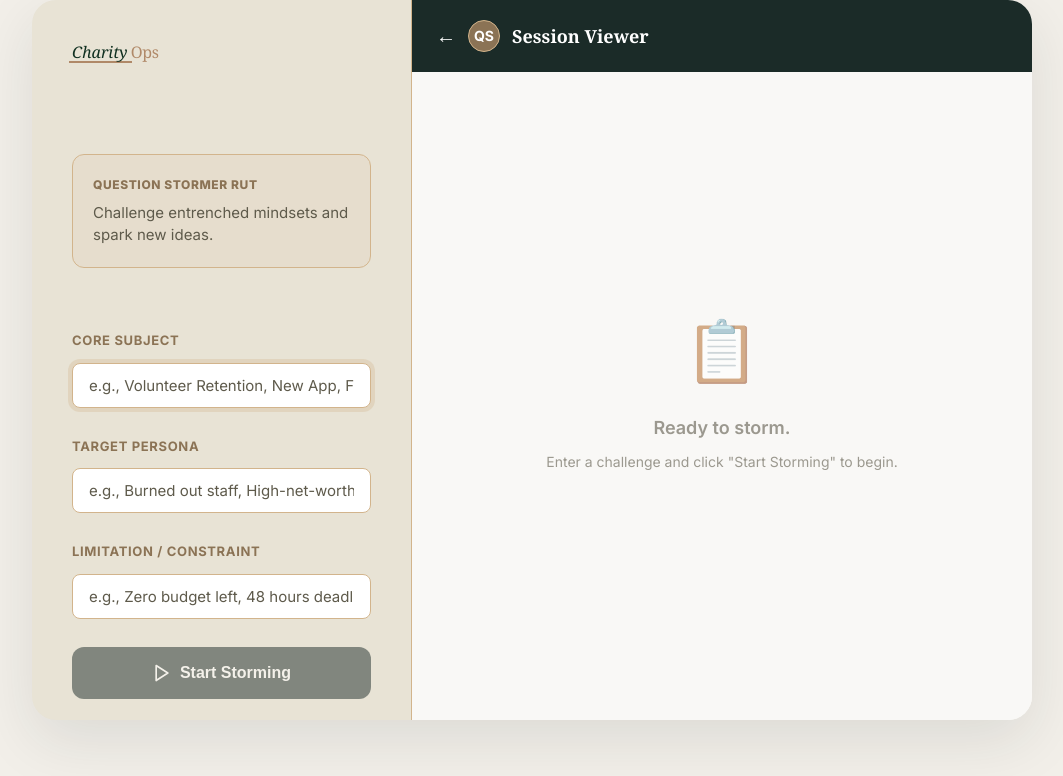
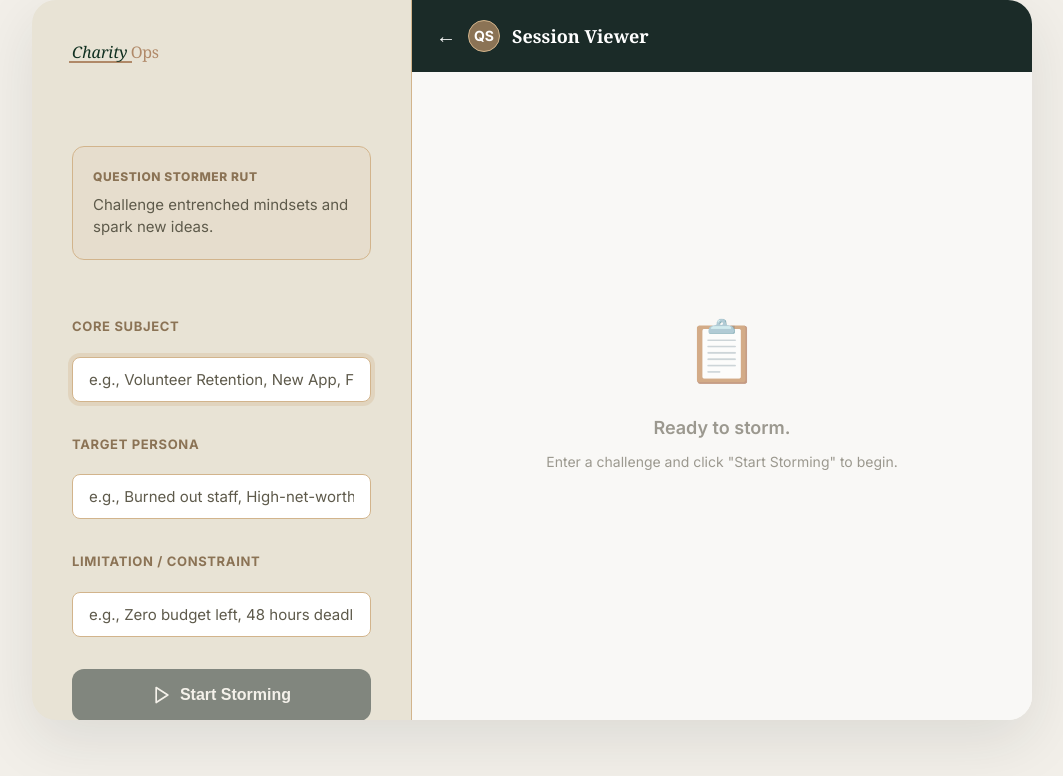
Before and after one commit to uantchern/question-storming, a React (Vite) app: page / in a window 1280 px wide. Shown: the top 776 px of the page, without its empty margins (108-1171 px from the left). Built offline with nearby package versions, Linux system fonts and the light colour scheme.

Commit message:
Tighten vertical alignment gaps in setup interface

```diff
--- a/src/App.jsx
+++ b/src/App.jsx
@@ -115,15 +115,12 @@ function App() {
     return (
         <div className={`app-container ${session.isParadoxMode ? 'paradox-theme' : ''}`}>
             <div className={`setup-pane ${session.phase !== 'SETUP' ? 'started' : ''}`} id="debugDrawer">
-                <div className="font-serif text-3xl leading-none cursor-default select-none group" style={{ fontFamily: 'Georgia, serif', marginBottom: '1.5rem' }}>
+                <div className="font-serif text-3xl leading-none cursor-default select-none group" style={{ fontFamily: 'Georgia, serif', marginBottom: '1rem' }}>
                     <span className="relative inline-block" style={{ position: 'relative', display: 'inline-block' }}>
                         <span className="italic relative z-10" style={{ color: '#103020', fontWeight: 500, paddingRight: '0.25rem', position: 'relative', zIndex: 10, fontStyle: 'italic' }}>Charity</span>
                         <span style={{ position: 'absolute', left: '-0.2em', right: 0, bottom: '12%', height: '2px', background: '#B08968', zIndex: 0, transformOrigin: 'left', transition: 'transform 0.7s ease-out' }}></span>
                     </span><span className="relative z-10 tracking-tight" style={{ color: '#B08968', position: 'relative', zIndex: 10, fontWeight: 400, letterSpacing: '-0.025em', marginLeft: '-0.05em' }}>Ops</span>
                 </div>
-
-
-
                 <SessionSetup onStart={handleStartStorm} initialScenario={session.scenario} isStarted={session.phase !== 'SETUP'} />
                 {isStarting && <div style={{ marginTop: '16px', color: '#B08968', fontSize: '14px', fontWeight: 'bold', textAlign: 'center' }}>Connecting to AI Model...</div>}
             </div>
--- a/src/components/SessionSetup.jsx
+++ b/src/components/SessionSetup.jsx
@@ -54,7 +54,7 @@ function SessionSetup({ onStart, initialScenario, isStarted }) {
 
     return (
         <div className="setup-container fade-in" style={{ display: 'flex', flexDirection: 'column', height: '100%' }}>
-            <div style={{ padding: '20px', backgroundColor: 'rgba(210, 180, 140, 0.1)', border: '1px solid #D2B48C', borderRadius: '12px', marginBottom: '30px' }}>
+            <div style={{ padding: '20px', backgroundColor: 'rgba(210, 180, 140, 0.1)', border: '1px solid #D2B48C', borderRadius: '12px', marginBottom: '24px' }}>
                 <div style={{ fontWeight: 800, color: '#8B7355', fontSize: '12px', textTransform: 'uppercase', letterSpacing: '0.05em', marginBottom: '8px' }}>
                     Question Stormer RUT
                 </div>
@@ -65,9 +65,9 @@ function SessionSetup({ onStart, initialScenario, isStarted }) {
 
             {!isStarted && (
                 <form onSubmit={handleSubmit} className="input-group setup-form">
-                    <div className="setup-fields" style={{ display: 'flex', flexDirection: 'column', gap: '16px', marginBottom: '16px' }}>
+                    <div className="setup-fields" style={{ display: 'flex', flexDirection: 'column', marginBottom: '20px' }}>
                         <div className="input-group">
-                            <label htmlFor="subject" className="field-label" style={{ fontSize: '13px', fontWeight: 700, letterSpacing: '0.05em', color: '#8B7355', textTransform: 'uppercase' }}>
+                            <label htmlFor="subject" className="field-label" style={{ display: 'block', fontSize: '13px', fontWeight: 700, letterSpacing: '0.05em', color: '#8B7355', textTransform: 'uppercase', marginBottom: '8px' }}>
                                 Core Subject
                             </label>
                             <input
@@ -78,10 +78,10 @@ function SessionSetup({ onStart, initialScenario, isStarted }) {
                                 placeholder="e.g., Volunteer Retention, New App, Fundraising"
                                 autoFocus
                                 required
-                                style={{ width: '100%', padding: '12px 16px', borderRadius: '8px', border: '1px solid #D2B48C', fontSize: '15px', color: '#1B2B28', backgroundColor: 'white', marginBottom: '16px' }}
+                                style={{ width: '100%', padding: '12px 16px', borderRadius: '8px', border: '1px solid #D2B48C', fontSize: '15px', color: '#1B2B28', backgroundColor: 'white', marginBottom: '20px' }}
                             />
 
-                            <label htmlFor="persona" className="field-label" style={{ fontSize: '13px', fontWeight: 700, letterSpacing: '0.05em', color: '#8B7355', textTransform: 'uppercase' }}>
+                            <label htmlFor="persona" className="field-label" style={{ display: 'block', fontSize: '13px', fontWeight: 700, letterSpacing: '0.05em', color: '#8B7355', textTransform: 'uppercase', marginBottom: '8px' }}>
                                 Target Persona
                             </label>
                             <input
@@ -91,10 +91,10 @@ function SessionSetup({ onStart, initialScenario, isStarted }) {
                                 onChange={(e) => setPersona(e.target.value)}
                                 placeholder="e.g., Burned out staff, High-net-worth donor"
                                 required
-                                style={{ width: '100%', padding: '12px 16px', borderRadius: '8px', border: '1px solid #D2B48C', fontSize: '15px', color: '#1B2B28', backgroundColor: 'white', marginBottom: '16px' }}
+                                style={{ width: '100%', padding: '12px 16px', borderRadius: '8px', border: '1px solid #D2B48C', fontSize: '15px', color: '#1B2B28', backgroundColor: 'white', marginBottom: '20px' }}
                             />
 
-                            <label htmlFor="constraint" className="field-label" style={{ fontSize: '13px', fontWeight: 700, letterSpacing: '0.05em', color: '#8B7355', textTransform: 'uppercase' }}>
+                            <label htmlFor="constraint" className="field-label" style={{ display: 'block', fontSize: '13px', fontWeight: 700, letterSpacing: '0.05em', color: '#8B7355', textTransform: 'uppercase', marginBottom: '8px' }}>
                                 Limitation / Constraint
                             </label>
                             <input
@@ -108,7 +108,7 @@ function SessionSetup({ onStart, initialScenario, isStarted }) {
                             />
 
                             {error && (
-                                <div className="validation-msg" style={{ marginTop: '0.5rem', display: 'flex', alignItems: 'center', gap: '0.5rem', color: '#ef4444', fontSize: '0.875rem' }}>
+                                <div className="validation-msg" style={{ marginTop: '0.75rem', display: 'flex', alignItems: 'center', gap: '0.5rem', color: '#ef4444', fontSize: '0.875rem' }}>
                                     <HelpCircle size={14} />
                                     {error}
                                 </div>
```
